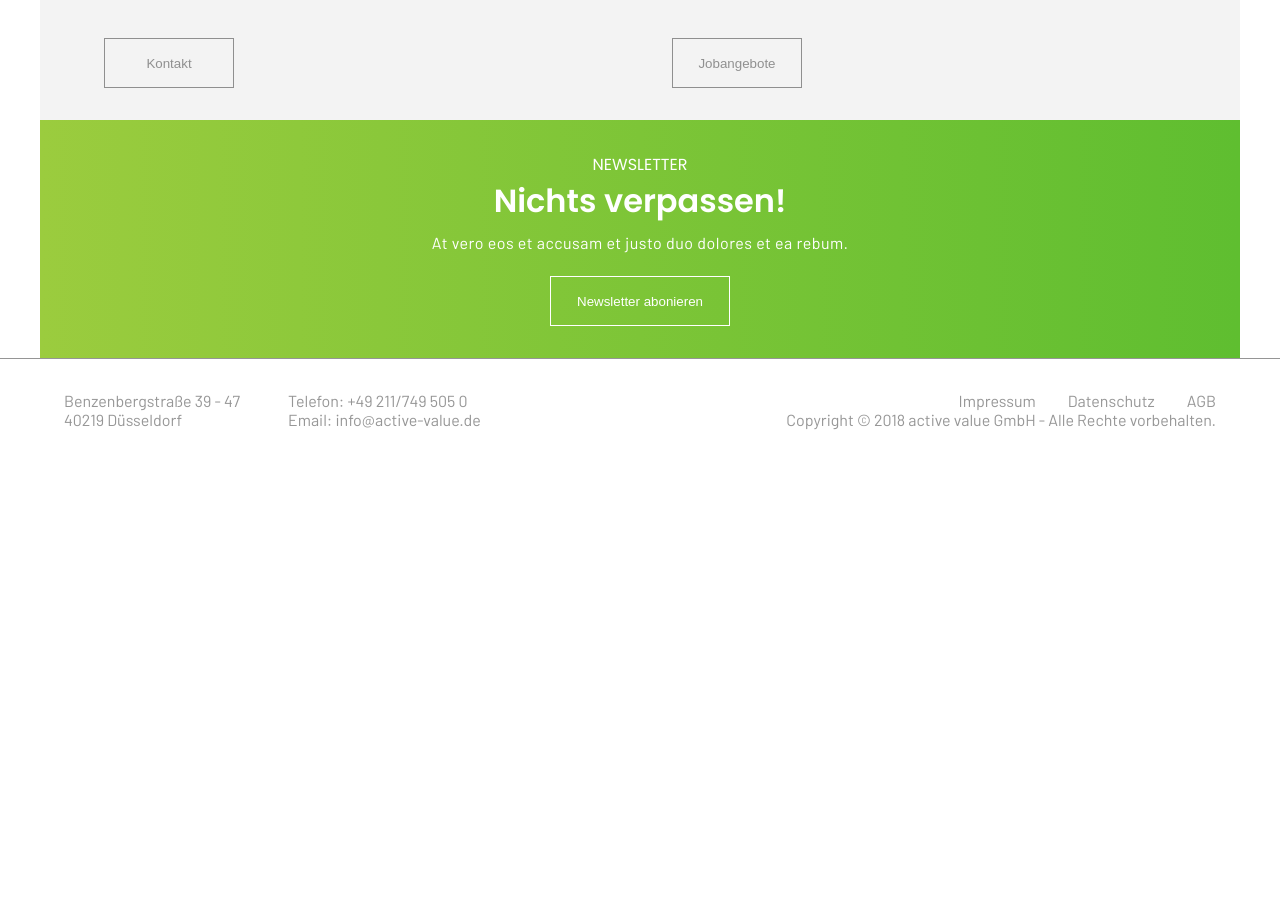
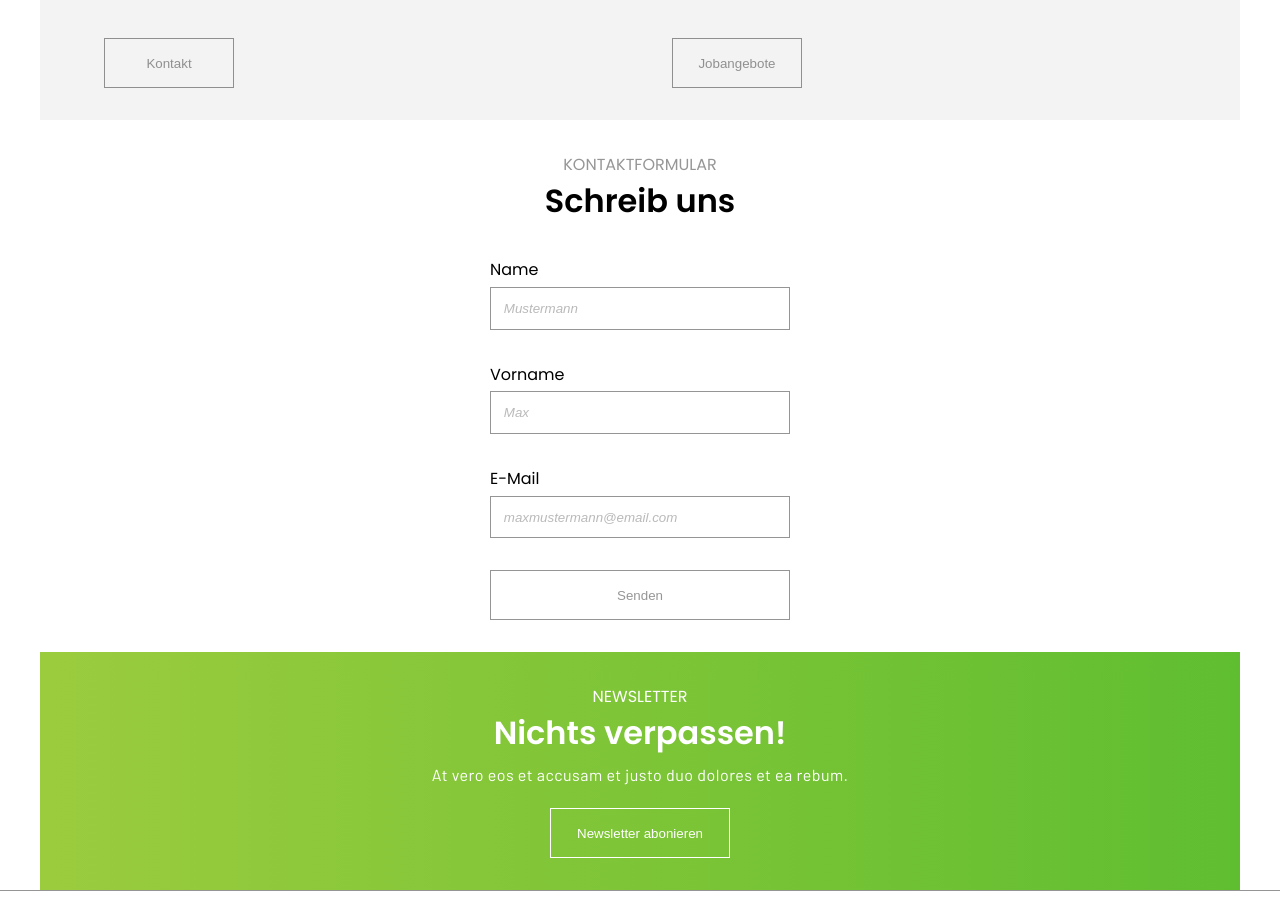
Before and after one commit to devham236/active-value-probeaufgabe, a React (Vite) app: page / in a window 1280 px wide. Shown: the part 1104-2021 px from the top of the page. Before the commit the page ends 1565 px from the top, so only its background shows below. Built offline with nearby package versions, Linux system fonts and the light colour scheme.

Commit message:
added form styles and structure

```diff
--- a/src/App.jsx
+++ b/src/App.jsx
@@ -14,7 +14,7 @@ const App = () => {
       <IntroBanner />
       <HeroElement />
       <ServiceJobs />
-      {/* <ContactForm /> */}
+      <ContactForm />
       <NewsletterBanner />
       <Footer />
     </main>
--- a/src/components/ContactForm.jsx
+++ b/src/components/ContactForm.jsx
@@ -1,7 +1,32 @@
 import React from "react";
 
 const ContactForm = () => {
-  return <div>ContactForm</div>;
+  return (
+    <section className="contact-form">
+      <p className="above-title">Kontaktformular</p>
+      <h2 className="title">Schreib uns</h2>
+      <form className="form">
+        <div className="form-field">
+          <label htmlFor="name">Name</label>
+          <input type="text" id="name" placeholder="Mustermann" />
+        </div>
+        <div className="form-field">
+          <label htmlFor="vorname">Vorname</label>
+          <input type="text" id="vorname" placeholder="Max" />
+        </div>
+        <div className="form-field">
+          <label htmlFor="email">E-Mail</label>
+          <input
+            type="email"
+            id="email"
+            required
+            placeholder="maxmustermann@email.com"
+          />
+        </div>
+        <button>Senden</button>
+      </form>
+    </section>
+  );
 };
 
 export default ContactForm;
--- a/src/styles/main.scss
+++ b/src/styles/main.scss
@@ -268,6 +268,74 @@
     }
 }
 
+// Form Styles
+.contact-form{
+    max-width: 1200px;
+    margin: 0 auto;
+    padding: 2rem 4rem;
+    text-align: center;
+
+
+    .above-title{
+        font-family: 'Poppins', sans-serif;
+        text-transform: uppercase;
+        color: $text-grey-color;
+    }
+
+    .title{
+        font-family: 'Poppins', sans-serif;
+        font-size: 2rem;
+        font-weight: 600;
+        margin-bottom: 2rem;
+    }
+
+    .form .form-field:not(:last-child){
+        margin-bottom: 2rem;
+    }
+
+    .form{
+        display: flex;
+        flex-direction: column;
+        align-items: center;
+        font-family: 'Poppins', sans-serif;
+
+        .form-field{
+            display: flex;
+            flex-direction: column;
+            align-items: start;
+
+            label{
+                margin-bottom: 0.3rem;
+            }
+
+            input{
+                width: 300px;
+                padding: 0.8rem;
+                border: 1px solid $text-grey-color;
+                color: $text-grey-color;
+            }
+
+            input::placeholder{
+                font-style: italic;
+                opacity: 0.5;
+            }
+
+            input:focus{
+                outline: 1px solid $darker-green;
+            }
+        }
+
+        button{
+            width: 300px;
+            height: 50px;
+            border: 1px solid $text-grey-color;
+            color: $text-grey-color;
+            cursor: pointer;
+            background-color: transparent;
+        }
+    }
+}
+
 
 @media screen and (max-width: 1280px){
 
```
